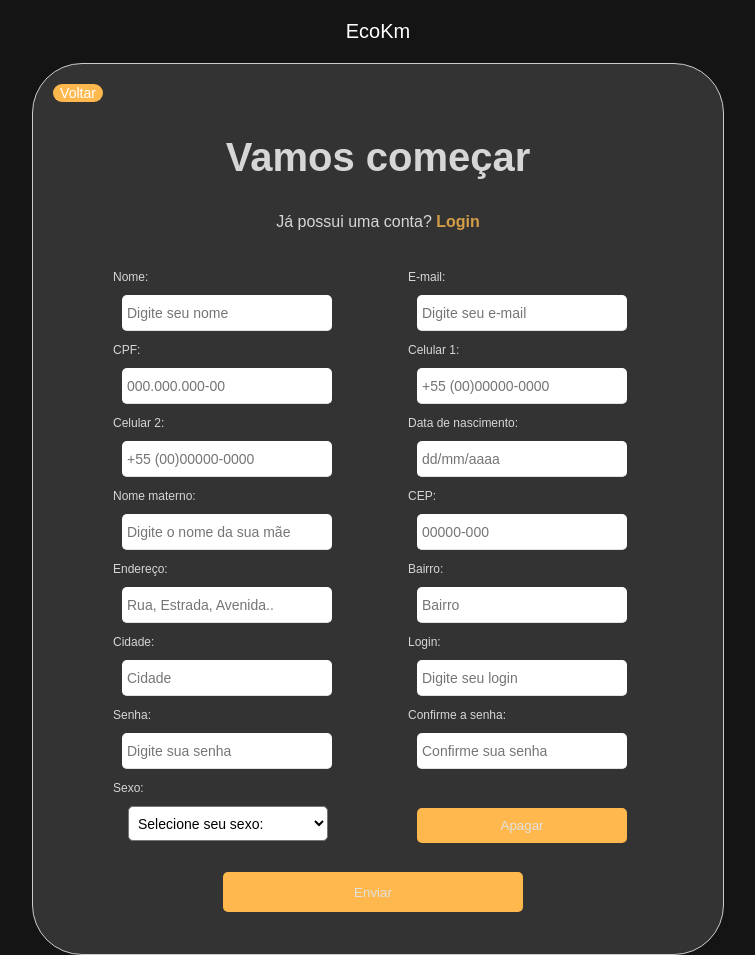
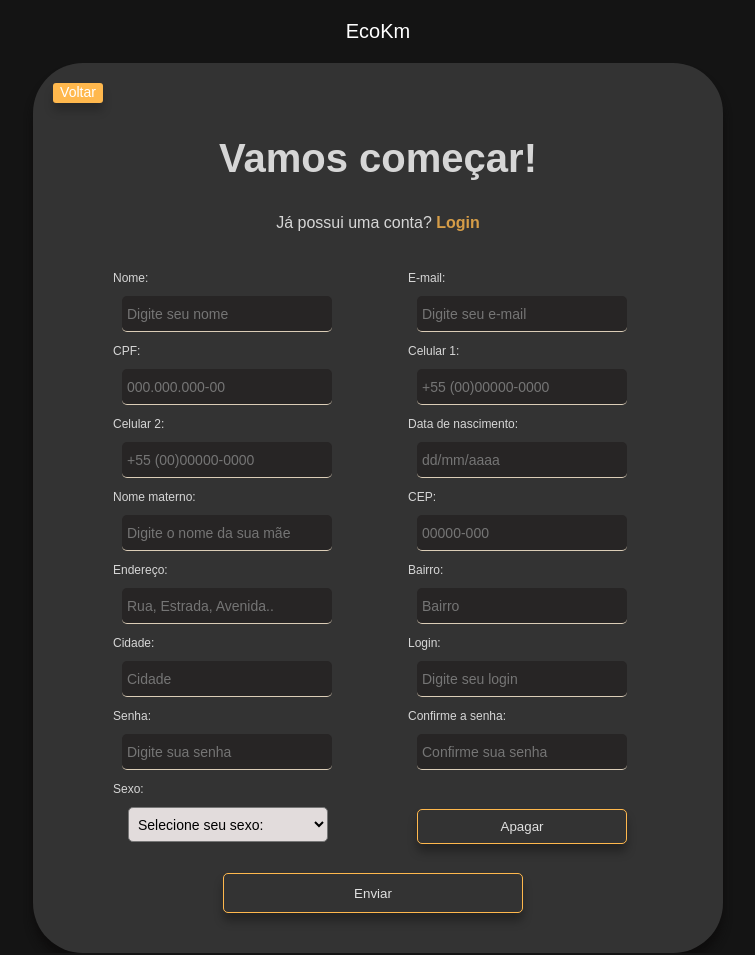
Before and after one commit to vtzad/EcoKm, a plain HTML site: page EcoKm/cadastro/cadastro.html in a window 1280 px wide. Shown: the whole page, without its empty margins (262-1017 px from the left). Drawn offline with Linux system fonts and the light colour scheme.

Commit message:
atualização login e cadastro

```diff
--- a/EcoKm/cadastro/cadastro.css
+++ b/EcoKm/cadastro/cadastro.css
@@ -25,6 +25,7 @@ body{
     font-weight: bold;
     color:#ffb84d;
 }
+
 /*comando site*/
 .telaCadastro{
     display: flex;
@@ -76,9 +77,9 @@ body{
     height: 35px;
     margin-top: 10px;
     padding: 0 5px;
-    background-color: white;
+    background-color: rgb(39, 37, 37);
     border:none;
-    border-bottom: 1px solid #e1e1e1;
+    border-bottom: 1px solid #dbcdb7;
     outline: none;
     font-size: 14px;
     display: flex;
@@ -108,12 +109,17 @@ button{
     margin-left: 170px;
     width: 300px;
     height: 40px;
-    background-color: #ffb84d;
-    border: none;
+    background-color:transparent;
+    border: solid 1px #ffb84d;
     color: #e1e1e1;
     text-align: center;
     cursor: pointer;
     position:static;
+    box-shadow: 0px 8px 10px rgba(0,0,0,0.3);
+}
+
+#enviar:hover{
+    background-color: #ffb84d;
 }
 .rodape a {
     background-color: #0a9fc4;
@@ -134,25 +140,35 @@ button{
     margin-top: 30px;
     width: 210px;
     height: 35px;
-    background-color: #ffb84d;
-    border: none;
+    background-color:transparent;
+    border: solid 1px #ffb84d;
     color: #e1e1e1;
     text-align: center;
     cursor: pointer;
     position:sticky;
+    box-shadow: 0px 8px 10px rgba(0,0,0,0.3)
 }
-.sexos{
+
+.limpar:hover{
+    background-color: #ffb84d;
+}
+
+#sexos{
     margin-bottom: 10px;
     width: 200px;
     height: 35px;
     margin-top: 10px;
     padding: 0 5px;
-    background-color: white;
+    background-color: rgb(226, 220, 220);
     border-radius: 5px;
     outline: none;
     font-size: 14px;
     display: flex;
     margin-left: 15px;
+}
+
+#sexos:focus{
+    background-color: #ffb84d;
 }
 /*comando site*/
 .voltarHome{
@@ -163,9 +179,12 @@ button{
 .homePage{
     text-align: center;
     width: 50px;
-    background-color: #ffb84d;
-    border-radius: 10px;
+    height: 20px;
+    background-color:#ffb84d;
+    border-radius: 3px;
+    box-shadow: 0px 8px 10px rgba(0,0,0,0.2);
 }
+
 input{
     border-radius: 5px;
     margin: 9px;
@@ -176,9 +195,10 @@ select{
 form{
     margin: 0 auto;
     width: 50%;
-    padding: 20px;
-    border: 1px solid #ccc;
+    padding: 10px;
+    box-shadow: 0px 10px 8px #0e0d0d;
     border-radius: 100px;
+
 }
 .estadoSP{
     display:none;
--- a/EcoKm/cadastro/cadastro.html
+++ b/EcoKm/cadastro/cadastro.html
@@ -18,7 +18,7 @@
                     <a href="..\index.html" class="voltarHome"> Voltar</a>
                 </div>
                 <div class="card-header">
-                    <h2 name="titulo" id="titulo">Vamos começar</h2>
+                    <h2 name="titulo" id="titulo">Vamos começar!</h2>
                     <p name="telaLogin" id="telaLogin">Já possui uma conta? <a class="voltarLogin" href="..\login\login.html">Login</a></p>
                 </div>
                 <div class="conteudo">
--- a/EcoKm/home.css
+++ /dev/null
@@ -1,121 +0,0 @@
-
-* {
-    margin: 0;
-    padding: 0;
-    box-sizing: border-box;
-}
-
-body {
-    font-family: Arial, sans-serif;
-    background-color: #141414;
-    color: white;
-}
-
-header {
-    background-color: #4CAF50;
-    padding: 10px 0;
-}
-
-.menu {
-    display: flex;
-    justify-content: space-between;
-    align-items: center;
-    max-width: 1200px;
-    margin: 0 auto;
-    padding: 0 20px;
-}
-
-.menu ul {
-    list-style: none;
-    display: flex;
-}
-
-.menu ul li {
-    margin-right: 20px;
-}
-
-.menu ul li a {
-    color: white;
-    text-decoration: none;
-    font-size: 18px;
-    font-weight: bold;
-}
-
-.menu ul li a:hover {
-    color: #ffb84d;
-}
-
-.login-area {
-    display: flex;
-    align-items: center;
-}
-
-.login-area button {
-    background-color: #fff;
-    color: #4CAF50;
-    border: none;
-    padding: 8px 16px;
-    font-size: 16px;
-    border-radius: 5px;
-    cursor: pointer;
-}
-
-.login-area button:hover {
-    background-color: #f0f0f0;
-}
-#usuario-logado {
-    color: #fff;
-    font-weight: bold;
-    margin-left: 15px;
-}
-
-.container {
-    background-color: #333;
-    border-radius: 10px;
-    padding: 20px;
-    box-shadow: 0 0 10px rgba(0, 0, 0, 0.1);
-    max-width: 400px;
-    margin: 80px auto;
-}
-
-h1 {
-    color: #ffb84d;
-    text-align: center;
-    padding-bottom: 15px;
-}
-
-label {
-    display: block;
-    margin-bottom: 5px;
-    font-weight: bold;
-}
-
-input, select {
-    width: 90%;
-    padding: 10px;
-    margin-bottom: 15px;
-    border-radius: 8px;
-    border: 1px solid #000000;
-}
-
-button {
-    width: 100%;
-    padding: 10px;
-    background-color: #ffb84d;
-    color: #333;
-    border: none;
-    border-radius: 5px;
-    cursor: pointer;
-    font-size: 16px;
-}
-
-button:hover {
-    background-color: #c18a38;
-}
-
-#resultado {
-    margin-top: 20px;
-    text-align: center;
-    font-size: 18px;
-    color: #6a0dad;
-}
--- /dev/null
+++ b/EcoKm/login/login.css
@@ -0,0 +1,120 @@
+body{
+    padding: 0;
+    margin: 0;
+    font-family: Arial, Helvetica, sans-serif;
+    background-color: #141414;
+    color:rgb(255, 255, 255)
+}
+/*comando site*/
+.telaLogin{
+    display:flex;
+    align-items: center;
+    justify-content: center;
+    height: 100vh;
+
+}
+.card{
+    background-color: #333;
+    padding: 20px;
+    border-radius: 50px;
+    width: 300px;
+    height: 520px;
+
+}
+.card-header{
+    padding-bottom: 50px;
+    opacity: 0.8;
+    color: #ffb84d;
+    text-align: center;
+}
+.iconeTopo{
+    size-adjust: 40%    ;
+}
+.topoPag{
+    align-items: center;
+}
+#titulo{
+    font-size: 40px;
+}
+.conteudo label{
+    color:#fff;
+    font-size: 12px;
+    opacity: 0.8;
+    margin-left: 40px;
+}
+.conteudo{
+    display: flex;
+    justify-content: center;
+    flex-direction:column;
+    padding: 10px 0;
+    gap: 10px;
+}
+.inputs{
+    margin-left:40px;
+    width: 200px;
+    height: 35px;
+    margin-top: 10px;
+    padding: 0 5px;
+    background-color: rgb(39, 37, 37);
+    border:none;
+    border-bottom: 1px solid #dbcdb7;
+    outline: none;
+    display: block;
+    font-size: 14px;
+}
+.rodape{
+    display: flex;
+    flex-direction: column;
+    align-items: center;
+}
+#enviar{
+    font-size: 14px;
+    width: 40%;
+    height: 30px;
+    background-color:transparent;
+    background-color:transparent;
+    border: solid 1px #ffb84d;
+    color: #e1e1e1;
+    border-radius: 10px;
+    margin: 15px 0;
+    box-shadow: 0px 8px 10px rgba(0,0,0,0.3);
+}
+
+#enviar:hover{
+    background-color: #ffb84d;
+}
+
+.rodape a {
+    text-align: center;
+    font-size: 12px;
+    opacity: 0.8;
+    color: #fff;
+    text-decoration: none;
+    margin-top: 20px
+}
+/*comando site*/
+.voltarHome{
+    color: white;
+    text-decoration: none;
+    font-size: 14px;
+}
+.homePage{
+    text-align: center;
+    width: 50px;
+    background-color: #ffb84d;
+    border-radius: 10px;
+    box-shadow: 0px 8px 10px rgba(0,0,0,0.2);
+}
+input#email{
+    border-radius: 5px;
+}
+input#senha{
+    border-radius: 5px;
+}
+form{
+    margin: 0 auto;
+    width: 50%;
+    padding: 10px;
+    box-shadow: 0px 10px 8px #0e0d0d;
+    border-radius: 100px;
+}
--- a/EcoKm/login/style.css
+++ /dev/null
@@ -1,109 +0,0 @@
-body{
-    padding: 0;
-    margin: 0;
-    font-family: Arial, Helvetica, sans-serif;
-    background-color: #141414;
-    color:rgb(255, 255, 255)
-}
-/*comando site*/
-.telaLogin{
-    display:flex;
-    align-items: center;
-    justify-content: center;
-    height: 100vh;
-
-}
-.card{
-    background-color: #333;
-    padding: 20px;
-    border-radius: 50px;
-    width: 300px;
-    height: 520px;
-
-}
-.card-header{
-    padding-bottom: 50px;
-    opacity: 0.8;
-    color: #ffb84d;
-    text-align: center;
-}
-.iconeTopo{
-    size-adjust: 40%    ;
-}
-.topoPag{
-    align-items: center;
-}
-#titulo{
-    font-size: 40px;
-}
-.conteudo label{
-    color:#fff;
-    font-size: 12px;
-    opacity: 0.8;
-    margin-left: 40px;
-}
-.conteudo{
-    display: block;
-    flex-direction:column;
-    padding: 10px 0;
-}
-.inputs{
-    margin-left:40px;
-    width: 200px;
-    height: 35px;
-    margin-top: 10px;
-    padding: 0 5px;
-    background-color: white;
-    border: none;
-    border-bottom: 1px solid #e1e1e1;
-    outline: none;
-    display: block;
-    font-size: 14px;
-}
-.rodape{
-    display: flex;
-    flex-direction: column;
-}
-#enviar{
-    width: 100%;
-    height: 40px;
-    background-color: #ffb84d;
-    border-radius: 10px;
-    border: none;
-    color: #e1e1e1;
-    margin: 15px 0;
-}
-
-.rodape a {
-    text-align: center;
-    font-size: 14px;
-    opacity: 0.8;
-    color: #fff;
-    text-decoration: none;
-    margin-top: 20px
-}
-/*comando site*/
-.voltarHome{
-    color: white;
-    text-decoration: none;
-    font-size: 14px;
-}
-.homePage{
-    text-align: center;
-    width: 50px;
-    background-color: #ffb84d;
-    border-radius: 10px;
-}
-input#email{
-    border-radius: 5px;
-}
-input#senha{
-    border-radius: 5px;
-}
-form{
-    margin: 0 auto;
-    width: 50%;
-    padding: 20px;
-    border: 1px solid #ccc;
-    border-radius: 100px;
-}
--- a/EcoKm/style.css
+++ b/EcoKm/style.css
@@ -15,7 +15,7 @@ body {
 
 header {
     background-color: gray;
-    padding: 10px 0;
+    padding: 16px 0;
 }
 
 .menu {
--- /dev/null
+++ b/home.css
@@ -0,0 +1,121 @@
+
+* {
+    margin: 0;
+    padding: 0;
+    box-sizing: border-box;
+}
+
+body {
+    font-family: Arial, sans-serif;
+    background-color: #141414;
+    color: white;
+}
+
+header {
+    background-color: #4CAF50;
+    padding: 10px 0;
+}
+
+.menu {
+    display: flex;
+    justify-content: space-between;
+    align-items: center;
+    max-width: 1200px;
+    margin: 0 auto;
+    padding: 0 20px;
+}
+
+.menu ul {
+    list-style: none;
+    display: flex;
+}
+
+.menu ul li {
+    margin-right: 20px;
+}
+
+.menu ul li a {
+    color: white;
+    text-decoration: none;
+    font-size: 18px;
+    font-weight: bold;
+}
+
+.menu ul li a:hover {
+    color: #ffb84d;
+}
+
+.login-area {
+    display: flex;
+    align-items: center;
+}
+
+.login-area button {
+    background-color: #fff;
+    color: #4CAF50;
+    border: none;
+    padding: 8px 16px;
+    font-size: 16px;
+    border-radius: 5px;
+    cursor: pointer;
+}
+
+.login-area button:hover {
+    background-color: #f0f0f0;
+}
+#usuario-logado {
+    color: #fff;
+    font-weight: bold;
+    margin-left: 15px;
+}
+
+.container {
+    background-color: #333;
+    border-radius: 10px;
+    padding: 20px;
+    box-shadow: 0 0 10px rgba(0, 0, 0, 0.1);
+    max-width: 400px;
+    margin: 80px auto;
+}
+
+h1 {
+    color: #ffb84d;
+    text-align: center;
+    padding-bottom: 15px;
+}
+
+label {
+    display: block;
+    margin-bottom: 5px;
+    font-weight: bold;
+}
+
+input, select {
+    width: 90%;
+    padding: 10px;
+    margin-bottom: 15px;
+    border-radius: 8px;
+    border: 1px solid #000000;
+}
+
+button {
+    width: 100%;
+    padding: 10px;
+    background-color: #ffb84d;
+    color: #333;
+    border: none;
+    border-radius: 5px;
+    cursor: pointer;
+    font-size: 16px;
+}
+
+button:hover {
+    background-color: #c18a38;
+}
+
+#resultado {
+    margin-top: 20px;
+    text-align: center;
+    font-size: 18px;
+    color: #6a0dad;
+}
```
Also changed, not shown: EcoKm/index.html (+0 -1 lines), EcoKm/login/login.html (+1 -1 lines), EcoKm/planos/plano.css (+10 -4 lines), EcoKm/planos/planos.html (+1 -2 lines).
